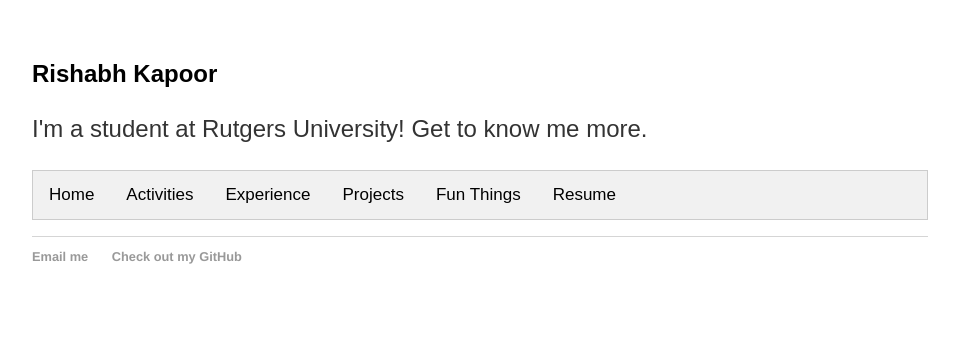
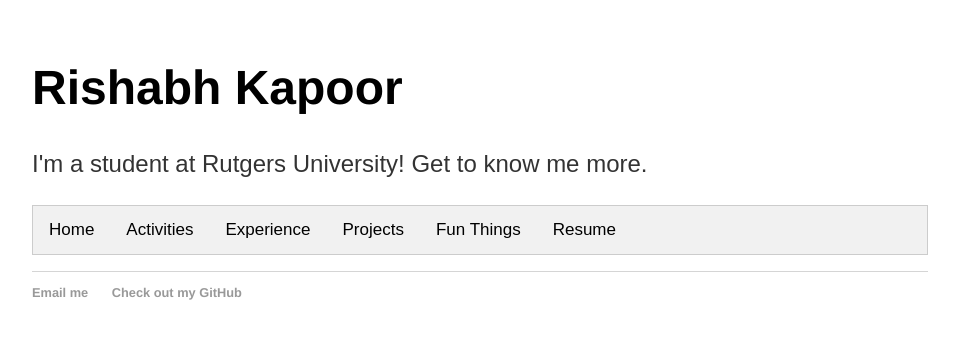
Before and after one commit to rishabhkapoor17/rishabhkapoor17.github.io, a Jekyll site: the page built from index.html, in a window 1280 px wide. Shown: the top 339 px of the page, without its empty margins (160-1119 px from the left). Built offline with Jekyll 4.4.1, drawn with Linux system fonts in a browser that asks for light colours.

Commit message:
Update default.html

```diff
--- a/_layouts/default.html
+++ b/_layouts/default.html
@@ -37,7 +37,7 @@
 /* Style the tab content */
 .tabcontent {
   display: none;
-  padding: 600px 100px;
+  padding: 300px 50px;
   border: 2px solid #ccc;
   border-top: none;
 }
@@ -45,7 +45,7 @@
 </head>
 <body>
 
-<h2>Rishabh Kapoor</h2>
+<h1>Rishabh Kapoor</h1>
 <p>I'm a student at Rutgers University! Get to know me more.</p>
 
 <div class="tab">
@@ -58,9 +58,9 @@
 </div>
 
 <div id="Home" class="tabcontent">
-  <a href='https://photos.google.com/share/AF1QipN-39GKTekvb-j1ljw3bz1Mx4wqK2sdnLfeeHr1ViegyAnTvCNY_uCxZFbZ2XR3jA?key=RmpkcTVzelkwT3BJUmZod1dpbEwtNXAybTR4ZG13&source=ctrlq.org'><img src='https://lh3.googleusercontent.com/WrIeq2md8UbI7Gl8Q2mA7ZoskkHy-Ci0dT5SVsrPFekUZ4YCNpir47sLOe_fNKzUAmp-oM2TUTW84WrEeY22PPmD674CV3bHq9r5_J3QBHiSxEDYTI2pWfN7VvF_tQLf2HCPtsVs8Q=w2400' /></a>
-  <h3>Triple major in Computer Science, Mathematics, and Finance</h3>
-  <h3>GPA: 3.97</h3>
+  <a href='https://photos.google.com/share/AF1QipN-39GKTekvb-j1ljw3bz1Mx4wqK2sdnLfeeHr1ViegyAnTvCNY_uCxZFbZ2XR3jA?key=RmpkcTVzelkwT3BJUmZod1dpbEwtNXAybTR4ZG13&source=ctrlq.org'><img src='https://lh3.googleusercontent.com/WrIeq2md8UbI7Gl8Q2mA7ZoskkHy-Ci0dT5SVsrPFekUZ4YCNpir47sLOe_fNKzUAmp-oM2TUTW84WrEeY22PPmD674CV3bHq9r5_J3QBHiSxEDYTI2pWfN7VvF_tQLf2HCPtsVs8Q=w2400' width="50" height="200"/></a>
+  <h2>Triple major in Computer Science, Mathematics, and Finance</h2>
+  <h2>GPA: 3.97</h2>
   <p>Involved in Phi Chi Theta, Rutgers University Dance Marathon, Residence Life, and more. Check out the other tabs to learn more about me!</p>
 </div>
 
```
